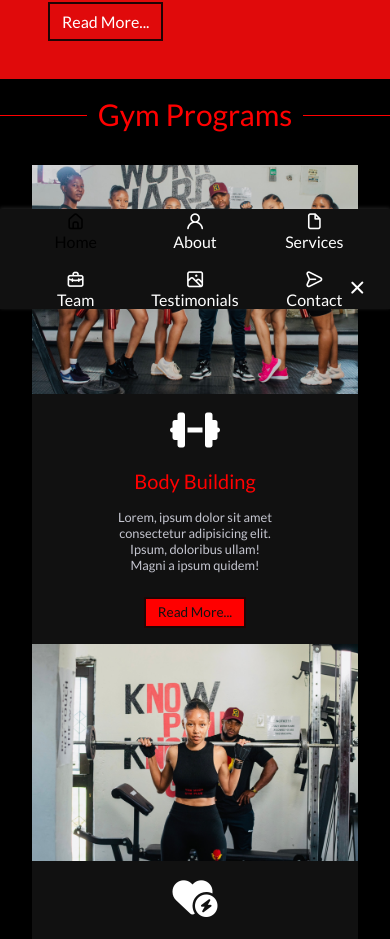
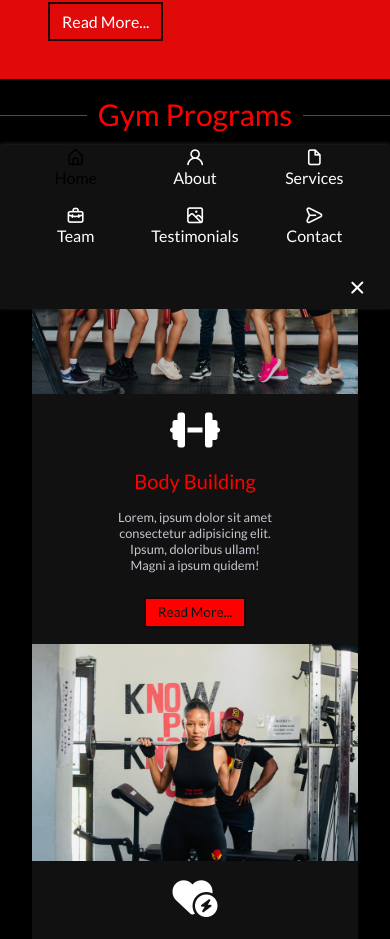
Before and after one commit to LordNtlaloe/newmoon, a React (Create React App) app: page / in a window 390 px wide. Shown: the part 1379-2318 px from the top of the page. Built offline with nearby package versions, Linux system fonts and the light colour scheme; the HTML template or start-up script is replaced by a standard one.

Commit message:
Some update

```diff
--- a/src/Header/header.css
+++ b/src/Header/header.css
@@ -74,7 +74,6 @@
     .header{
         top: initial;
         bottom: 0;
-        width: auto;
     }
 
     .nav{
@@ -88,7 +87,7 @@
         left: 0;
         width: 100%;
         background: #111111;
-        padding: 0rem 1.5rem 0rem;
+        padding: 0rem 1.5rem 4rem;
         box-shadow: 0 -1px 4px rgba(255, 255, 255, 0.15);
         transition: 0.3s;
     }
```
